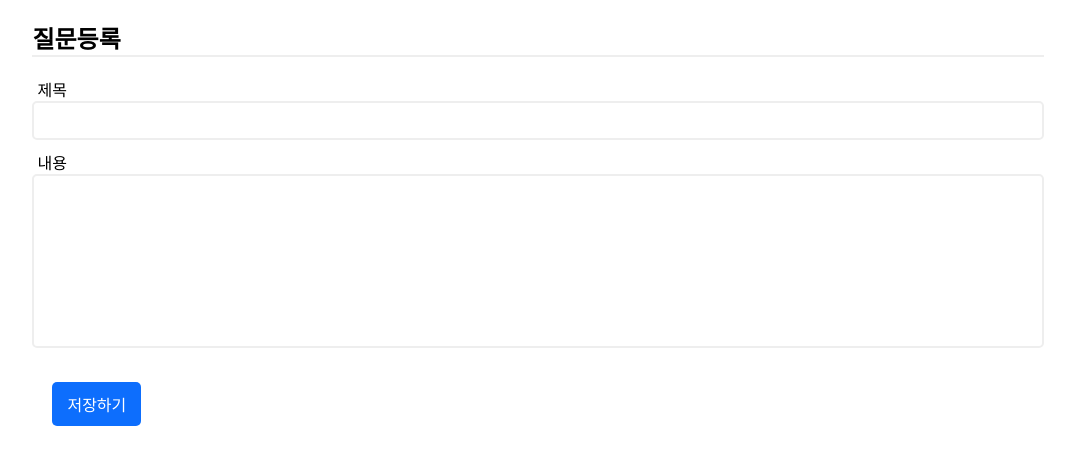
After one commit to k1m1nsu/django-study2, a Django app: template templates/pybo/question_form.html in a window 1280 px wide. The commit adds this page. Shown: the top 465 px of the page, without its empty margins (102-1177 px from the left). Run offline with Django 4.2, Linux system fonts and the light colour scheme; the template is opened without the code that fills it: values that come from a table or form of the project are taken from there, others are empty.

Commit message:
2월 13일 장고 공부

```diff
--- /dev/null
+++ b/pybo/forms.py
@@ -0,0 +1,16 @@
+from django import forms
+
+from pybo.models import Question
+
+class QuestionForm(forms.ModelForm):
+    class Meta:
+        model = Question
+        fields = ['subject', 'content']
+        # widgets ={
+        #     'subject':forms.TextInput(attrs={'class':'form-control'}),
+        #     'content':forms.Textarea(attrs={'class':'form-control', 'rows':'10'}),
+        # }
+        labels = {
+            'subject':'제목',
+            'content':'내용',
+        }
--- a/pybo/static/style.css
+++ b/pybo/static/style.css
@@ -1,6 +1,7 @@
 .main-container {
   width: 80%;
   margin: 0 auto;
+  box-sizing: border-box;
 }
 thead {
   color: white;
@@ -43,3 +44,35 @@ td {
 #content {
   width: 100%;
 }
+.form-control {
+  box-sizing: border-box;
+  margin-bottom: 10px;
+  width: 100%;
+  border-radius: 5px;
+  border: solid 2px #eeeeee;
+  padding: 10px 10px;
+}
+textarea {
+  resize: none;
+}
+.btn {
+  display: inline-block;
+  margin: 20px;
+  padding: 10px 15px;
+  border: none;
+  border-radius: 5px;
+  font-size: medium;
+  text-decoration-line: none;
+}
+.btn-primary {
+  background-color: #0d6efd;
+  color: white;
+}
+.alert {
+  padding: 10px 10px;
+  background-color: #f8d7da;
+  border-radius: 5px;
+}
+label {
+  margin: 10px 5px;
+}
--- /dev/null
+++ b/templates/pybo/question_form.html
@@ -0,0 +1,35 @@
+{% extends "base.html" %} {% block content %}
+
+<div class="main-container">
+  <h2 class="border-bottom">질문등록</h5>
+  <form method="post">
+    {% csrf_token %}
+    <!-- 오류표시 Start -->
+
+    {% if form.errors %}
+
+    <div>
+        {% for field in form %}
+        {% if field.errors %}
+        <div class="alert">
+            <strong>{{field.label}}</strong>{{field.errors}}
+        </div>
+    {% endif %}
+    {% endfor %}
+
+    </div>
+    {% endif %}
+    <!-- 오류표시 End -->
+    <div>
+        <label for="subject" class="form-label">제목</label>
+        <input type="text" class="form-control" name="subject" id="subject" value="{{form.subject.value|default_if_none:''}}">
+    </div>
+    <div>
+        <label for="content" class="form-label">내용</label>
+        <textarea class="form-control" name="content" id="content" rows="10">{{form.content.value|default_if_none:''}}</textarea>
+    </div>
+    <button type="submit" class="btn btn-primary">저장하기</button>
+  </form>
+</div>
+
+{% endblock content %}
--- a/templates/pybo/question_list.html
+++ b/templates/pybo/question_list.html
@@ -26,7 +26,7 @@
     </tbody>
   </table>
   <a href="{% url 'pybo:question_create' %}" class="btn btn-primary"
-    >질문 등록</a
+    >질문등록</a
   >
 </div>
 {% endblock content %}
```
Also changed, not shown: pybo/views.py (+13 -1 lines), templates/pybo/question_detail.html (+7 -2 lines).
